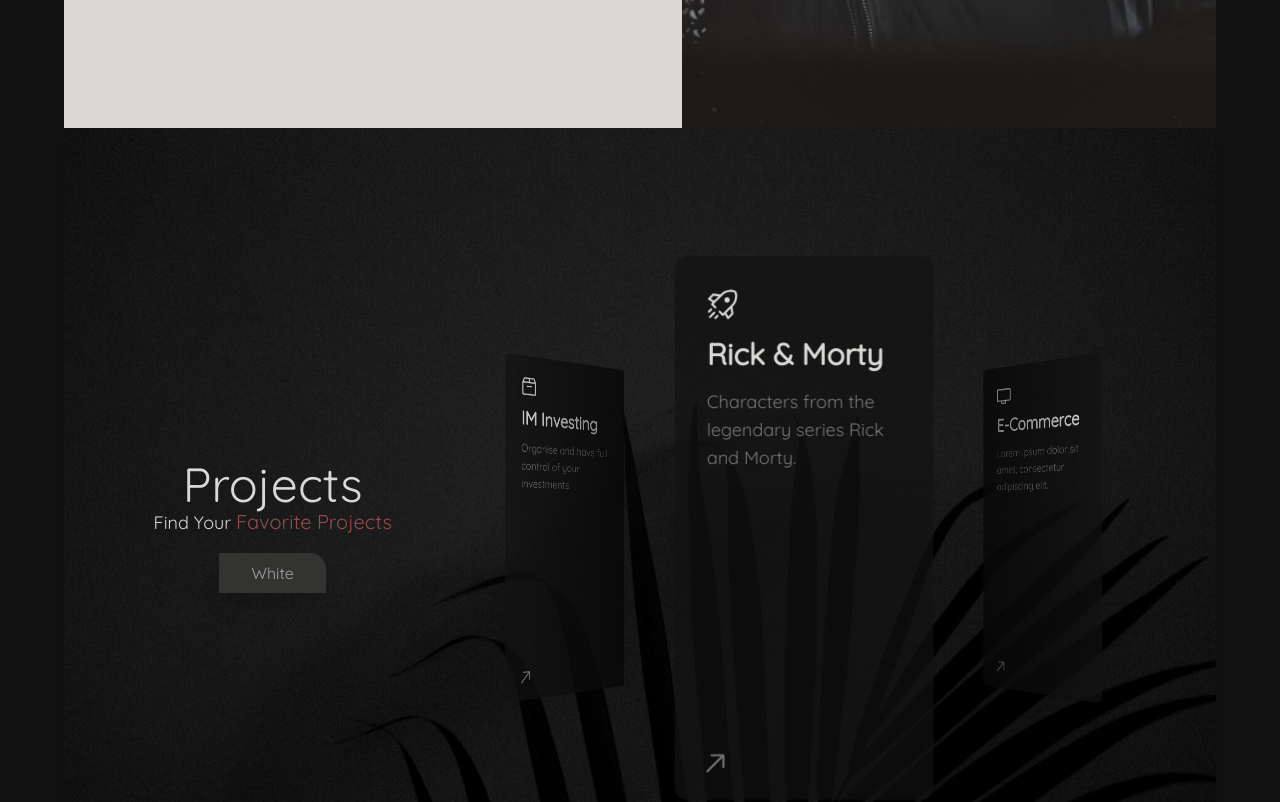
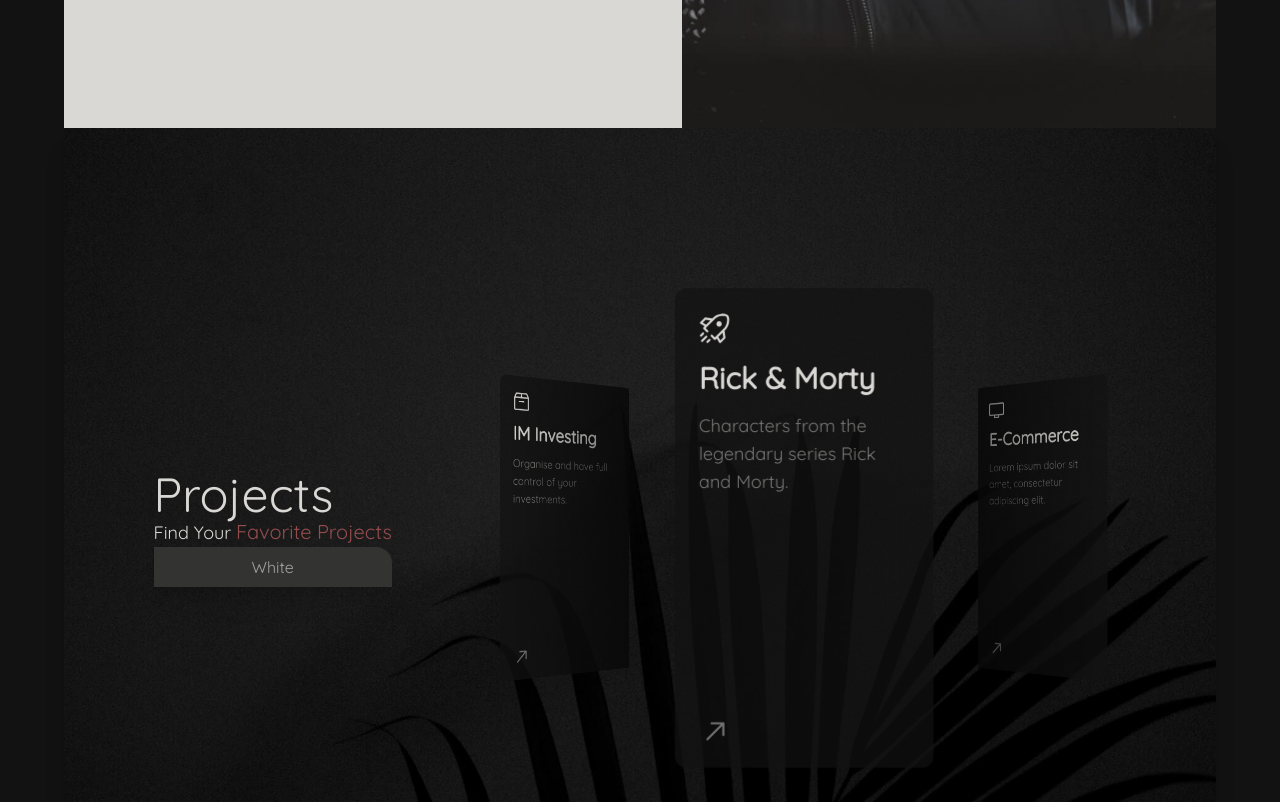
Before and after one commit to Deenk22/PortFolio, a React (Vite) app: page / in a window 1280 px wide. Shown: the part 800-1602 px from the top of the page. Built offline with nearby package versions, Linux system fonts and the light colour scheme.

Commit message:
New Design Carrousel Finished

```diff
--- a/src/components/Carrousel/Carrousel.jsx
+++ b/src/components/Carrousel/Carrousel.jsx
@@ -1,19 +1,14 @@
-import { Swiper, SwiperSlide } from 'swiper/react';
-import 'swiper/css';
-import 'swiper/css/navigation';
-import 'swiper/css/pagination';
-import 'swiper/css/autoplay';
-import 'swiper/css/effect-coverflow';
-import {
-  Autoplay,
-  EffectCoverflow,
-  FreeMode,
-  Pagination,
-} from 'swiper/modules';
-import { useState } from 'react';
-import { Link } from 'react-router-dom';
-import { projects } from '../../constants';
-import { RxArrowTopRight } from 'react-icons/rx';
+import {Swiper, SwiperSlide} from "swiper/react";
+import "swiper/css";
+import "swiper/css/navigation";
+import "swiper/css/pagination";
+import "swiper/css/autoplay";
+import "swiper/css/effect-coverflow";
+import {Autoplay, EffectCoverflow, FreeMode, Pagination} from "swiper/modules";
+import {useState} from "react";
+import {Link} from "react-router-dom";
+import {projects} from "../../constants";
+import {RxArrowTopRight} from "react-icons/rx";
 
 export default function Carrousel() {
   const [isActive, setIsActive] = useState(false);
@@ -23,25 +18,25 @@ export default function Carrousel() {
   };
 
   return (
-    <div className="flex flex-row justify-evenly items-center">
-      <div className="flex flex-col justify-center items-center">
+    <div className="flex flex-col lg:flex-row lg:justify-evenly items-center mt-32 lg:mt-0">
+      <div className="flex flex-col items-left mb-6 lg:mb-0">
         <h1 className="text-white-section1 text-5xl font-main">Projects</h1>
         <p className="text-white-section1 text-lg font-main">
-          Find Your{' '}
+          Find Your{" "}
           <span className="text-hover-font text-xl">Favorite Projects</span>
         </p>
         <button className="button" onClick={toggleChangeColor}>
-          {isActive ? 'Black' : 'White'}
+          {isActive ? "Black" : "White"}
         </button>
       </div>
       <Swiper
         modules={[FreeMode, Pagination, Autoplay, EffectCoverflow]}
         centeredSlides={true}
-        slidesPerView={'auto'}
-        effect={'coverflow'}
+        slidesPerView={"auto"}
+        effect={"coverflow"}
         grabCursor={true}
         coverflowEffect={{
-          rotate: 18,
+          rotate: 16,
           stretch: 0,
           depth: 256,
           modifier: 2,
@@ -61,7 +56,7 @@ export default function Carrousel() {
           },
           1024: {
             slidesPerView: 2,
-            spaceBetween: 64,
+            spaceBetween: 128,
           },
           1280: {
             slidesPerView: 2,
@@ -69,37 +64,37 @@ export default function Carrousel() {
           },
           1536: {
             slidesPerView: 2,
-            spaceBetween: 128,
+            spaceBetween: 160,
           },
         }}
         freeMode={true}
-        autoplay={{ delay: 3000 }}
-        className="max-w-[100%] lg:max-w-[56%] h-screen py-32 mx-0"
+        autoplay={{delay: 3000}}
+        className="max-w-[96%] lg:max-w-[56%] lg:h-screen lg:py-40 mx-0"
       >
         {projects.map((item) => {
           return (
             <SwiperSlide key={item.title}>
-              <div className="text-white-section1 px-4 py-6 xl:px-8 xl:py-8 h-[320px] w-[256px] md:h-[352px] md:w-[320px] lg:h-[352px] lg:w-[256px] transition-all">
+              <div className="text-white-section1 px-4 py-6 xl:px-6 xl:py-6 h-[320px] w-[256px] md:h-[352px] md:w-[320px] lg:h-[352px] lg:w-[256px] transition-all">
                 <div
                   className={
                     isActive
-                      ? 'absolute inset-0 bg-white-section1 opacity-70 rounded-xl transition-all duration-300'
-                      : 'absolute inset-0 bg-black-deenk opacity-70 rounded-xl transition-all duration-300'
+                      ? "absolute inset-0 bg-white-section1 opacity-60 rounded-xl transition-all duration-300"
+                      : "absolute inset-0 bg-black-deenk opacity-70 rounded-xl transition-all duration-300"
                   }
                 />
                 <div className="relative flex flex-col gap-4">
                   <item.icon
                     className={
                       isActive
-                        ? 'text-black-font w-[32px] h-[32px]'
-                        : 'text-white-section1 w-[32px] h-[32px]'
+                        ? "text-black-font w-[32px] h-[32px]"
+                        : "text-white-section1 w-[32px] h-[32px]"
                     }
                   />
                   <h1
                     className={
                       isActive
-                        ? 'text-lg md:text-3xl font-main text-black-font'
-                        : 'text-lg md:text-3xl font-main text-white-section1'
+                        ? "text-lg md:text-3xl font-main text-black-font"
+                        : "text-lg md:text-3xl font-main text-white-section1"
                     }
                   >
                     <strong>{item.title}</strong>
@@ -107,8 +102,8 @@ export default function Carrousel() {
                   <p
                     className={
                       isActive
-                        ? 'text-base md:text-lg font-main text-black-deenk max-w-[50%] sm:max-w-[60%] md:max-w-[70%] lg:max-w-[80%]'
-                        : 'text-base md:text-lg font-main text-white-section1 opacity-50 max-w-[50%] sm:max-w-[60%] md:max-w-[70%] lg:max-w-[80%] xl:max-w-[100%]'
+                        ? "text-base md:text-lg font-main text-black-deenk max-w-[50%] sm:max-w-[60%] md:max-w-[70%] lg:max-w-[80%]"
+                        : "text-base md:text-lg font-main text-white-section1 opacity-50 max-w-[50%] sm:max-w-[60%] md:max-w-[70%] lg:max-w-[80%] xl:max-w-[100%]"
                     }
                   >
                     {item.content}
@@ -117,7 +112,7 @@ export default function Carrousel() {
                 <div>
                   <Link to={`projectdetails/${item.id}`}>
                     <RxArrowTopRight
-                      size={'2em'}
+                      size={"2em"}
                       className="absolute bottom-5 left-3 xl:left-6 text-white-section1 opacity-50"
                     />
                   </Link>
--- a/src/index.css
+++ b/src/index.css
@@ -15,6 +15,6 @@ html {
     @apply bg-black-font hover:bg-hover-font p-2 rounded-md w-28 text-white-section1 ease-in-out duration-300 hover:shadow-xl;
   }
   .button {
-    @apply text-base text-neutral-400 font-main bg-black-font px-8 py-2 mb-1 rounded-tr-2xl mt-4 shadow-xl hover:bg-white-section1 hover:text-black-font duration-300
+    @apply text-base text-neutral-400 font-main bg-black-font px-8 py-2 rounded-tr-2xl shadow-xl hover:bg-white-section1 hover:text-black-font duration-300
   }
 }
```
